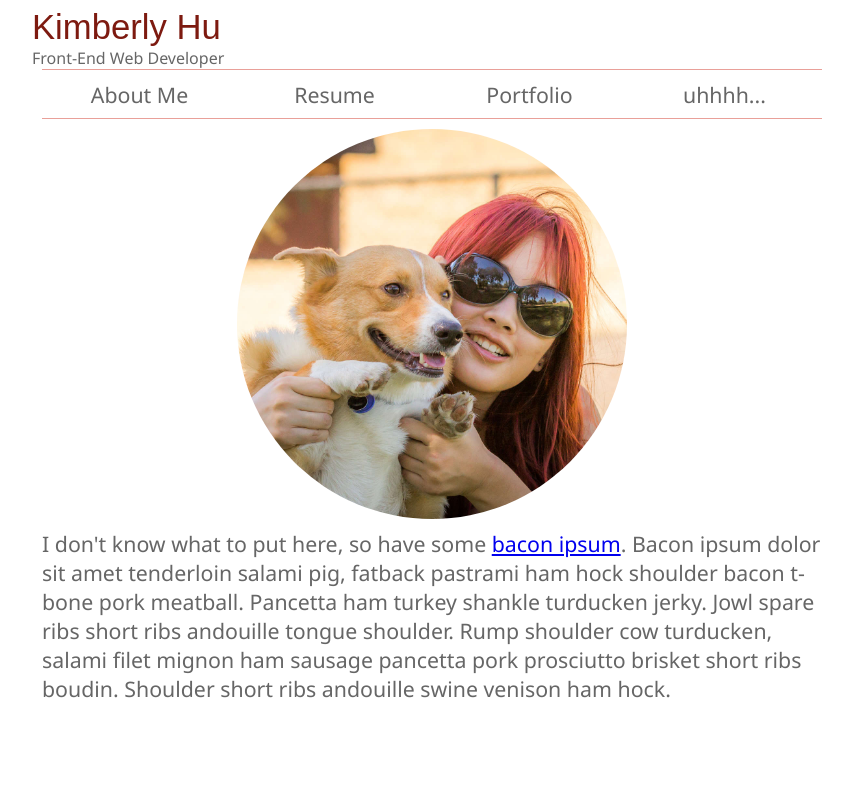
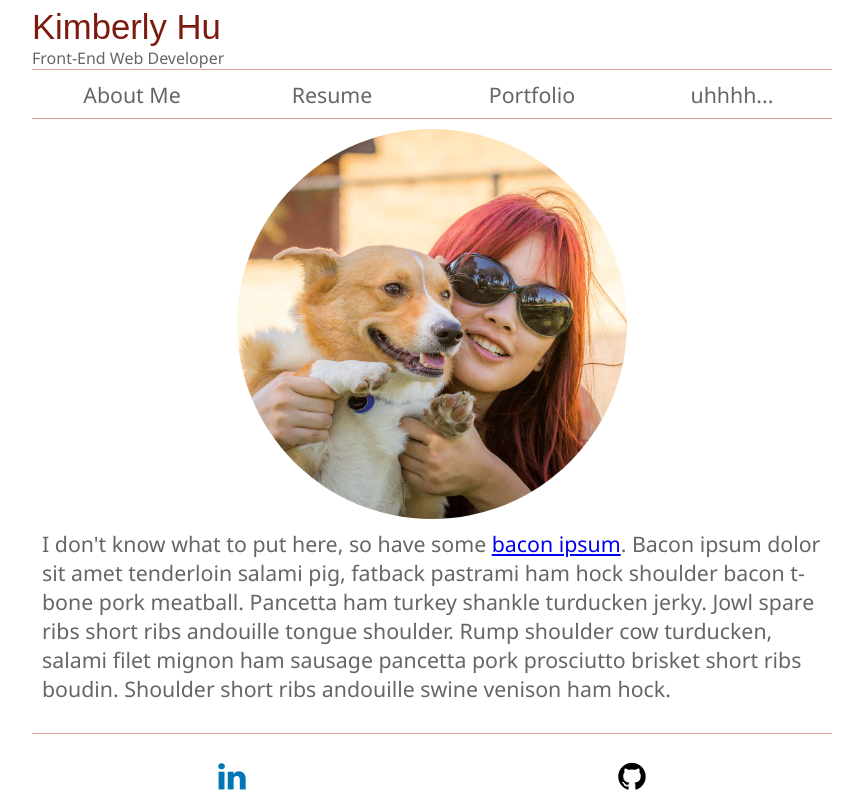
Before and after one commit to Kimmay/myWebsite, a plain HTML site: page index.html in a window 1280 px wide. Shown: the whole page, without its empty margins (208-1071 px from the left). Drawn offline with Linux system fonts and the light colour scheme.

Commit message:
added social media icons

```diff
--- a/index.html
+++ b/index.html
@@ -6,6 +6,7 @@
        <meta name="viewport" content="width=device-width, initial-scale=1">
        <link rel="stylesheet" type="text/css" href="style/style.css">
        <link href='https://fonts.googleapis.com/css?family=Noto+Sans|Arimo:400,700' rel='stylesheet' type='text/css'>
+       <link rel="stylesheet" href="https://maxcdn.bootstrapcdn.com/font-awesome/4.5.0/css/font-awesome.min.css">
     </head>
     <body>
       <header>
@@ -29,5 +30,17 @@
         <img class="self-photo" src="images/me-small.jpg" srcset="images/me-small.jpg 480w, images/me-medium.jpg 800w, images/me-large.jpg 1200w" alt="Picture of me" />
         I don't know what to put here, so have some <a href="http://baconipsum.com/">bacon ipsum</a>. Bacon ipsum dolor sit amet tenderloin salami pig, fatback pastrami ham hock shoulder bacon t-bone pork meatball. Pancetta ham turkey shankle turducken jerky. Jowl spare ribs short ribs andouille tongue shoulder. Rump shoulder cow turducken, salami filet mignon ham sausage pancetta pork prosciutto brisket short ribs boudin. Shoulder short ribs andouille swine venison ham hock.
       </main>
+      <footer>
+        <div class="bottom-liner"></div>
+        <section id="social-media">
+          <div class="social-media-box">
+            <a href="https://www.linkedin.com/in/kimberlyhu"><span style="color:#0077B5" class="fa fa-linkedin"></span></a>
+          </div>
+          <div class="social-media-box">
+            <a href="https://github.com/Kimmay"><span style="color:#000000" class="fa fa-github"></span></a>
+          </div>
+        </section>
+      </footer>
+
     </body>
 </html>
--- a/style/style.css
+++ b/style/style.css
@@ -47,7 +47,6 @@ html{
 .menu{
 	border-top: 1px solid #e9a099;
 	border-bottom: 1px solid #e9a099;
-	margin: 0px 10px 0px 10px;
 	min-height: 48px;
 	display: flex;
 	flex-direction: row;
@@ -78,3 +77,33 @@ html{
 main{
 	padding: 10px;
 }
+
+footer{
+	margin-top: 20px;
+}
+
+.bottom-liner{
+	width: 100%;
+	height: 1px;
+	background-color: #e9a099;
+}
+
+#social-media{
+	font-size: 12pt;
+	display: flex;
+	flex-flow: row;
+	justify-content: center; /* align horizontal */
+	align-items: center;
+	text-align: center;
+	margin: 20px 0px 0px 0px;
+}
+
+.social-media-box{
+	width: calc(100%/2 - 20px); /* divide by the # of media items! */
+	padding: 0px 10px 0px 10px;
+	font-size: 24pt;
+}
+
+.social-media-box{
+	text-decoration: none;
+}
```
